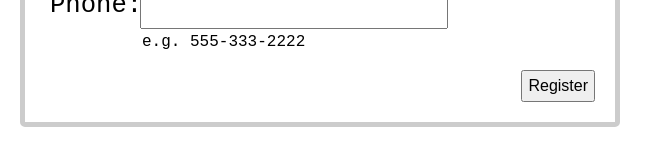
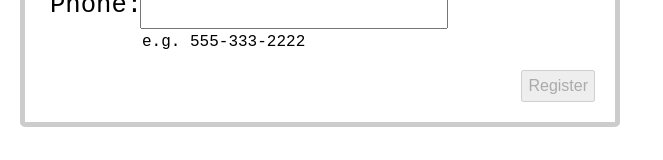
Before and after one commit to Pierluigi10/react-validation-form, a React (Create React App) app: page / in a window 1280 px wide. Shown: the part 159-319 px from the top of the page, without its empty margins (0-663 px from the left). Built offline with nearby package versions, Linux system fonts and the light colour scheme.

Commit message:
disable register button so long all fields are not valid

```diff
--- a/src/App.js
+++ b/src/App.js
@@ -1,4 +1,4 @@
-import { useState, useEffect} from "react";
+import { useState, useEffect } from "react";
 import "./App.scss";
 
 function App() {
@@ -10,10 +10,9 @@ function App() {
   const [nameIsValid, setNameIsValid] = useState(false);
   const [formIsValid, setFormIsValid] = useState(false);
 
-
   useEffect(() => {
     setFormIsValid(nameIsValid && phoneIsValid);
-}, [nameIsValid, phoneIsValid])
+  }, [nameIsValid, phoneIsValid]);
 
   const clearPayload = () => {
     setPayload((prev) => ({}));
@@ -74,8 +73,10 @@ function App() {
             e.g. 555-333-2222
           </div>
 
-          <div className="buttonRow" onClick={handleButton}>
-            <button>Register</button>
+          <div className="buttonRow">
+            <button disabled={!formIsValid} onClick={handleButton}>
+              Register
+            </button>
           </div>
         </fieldset>
       </form>
```
